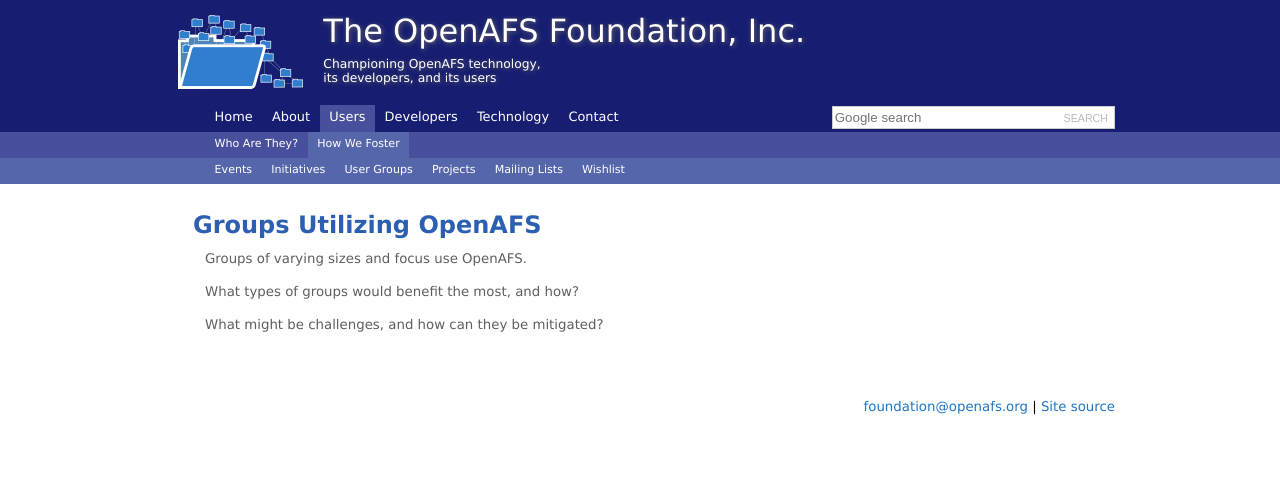
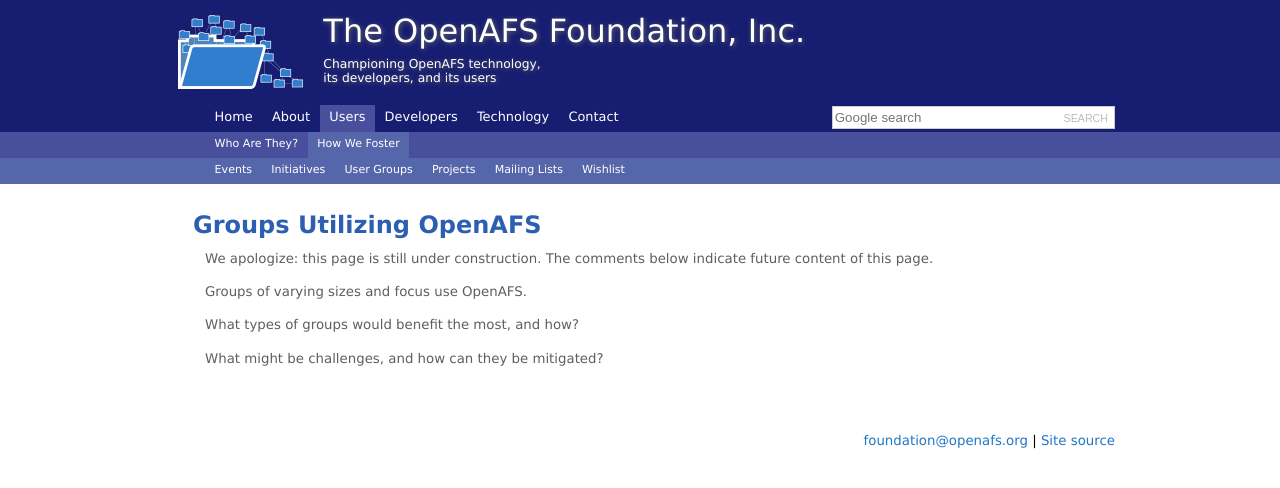
Before and after one commit to openafsfoundation/openafsfoundation.org, a Jekyll site: the page built from users/groups/index.md, in a window 1280 px wide. Shown: the top 488 px of the page. Built offline with Jekyll 4.4.1, drawn with Linux system fonts in a browser that asks for light colours.

Commit message:
Update index.md

```diff
--- a/users/groups/index.md
+++ b/users/groups/index.md
@@ -5,6 +5,10 @@
 
 ## Groups Utilizing OpenAFS ##
 
+We apologize: this page is still under construction.  The comments below indicate future content of this page.
+
+
+
 Groups of varying sizes and focus use OpenAFS.
 
 What types of groups would benefit the most, and how?
```
